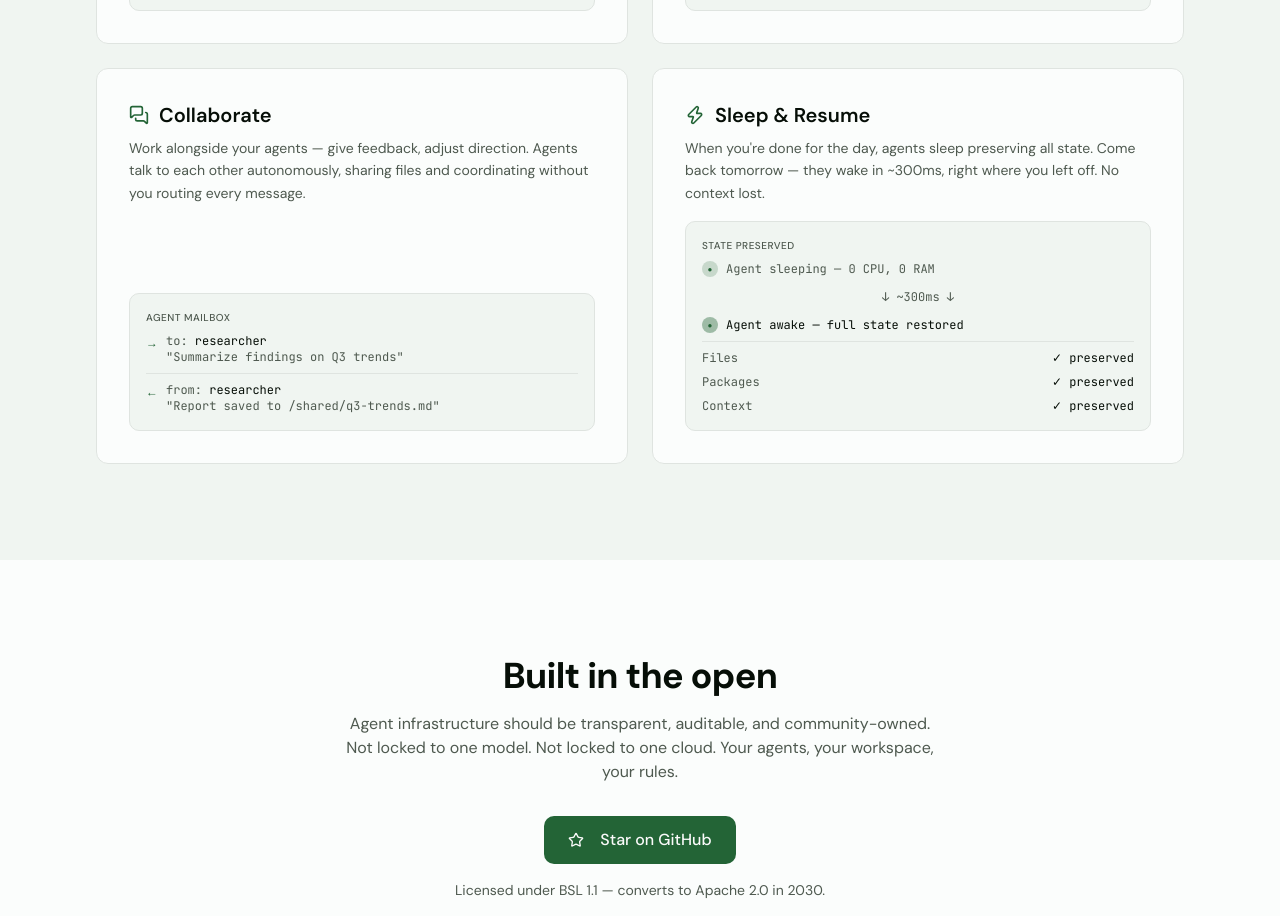
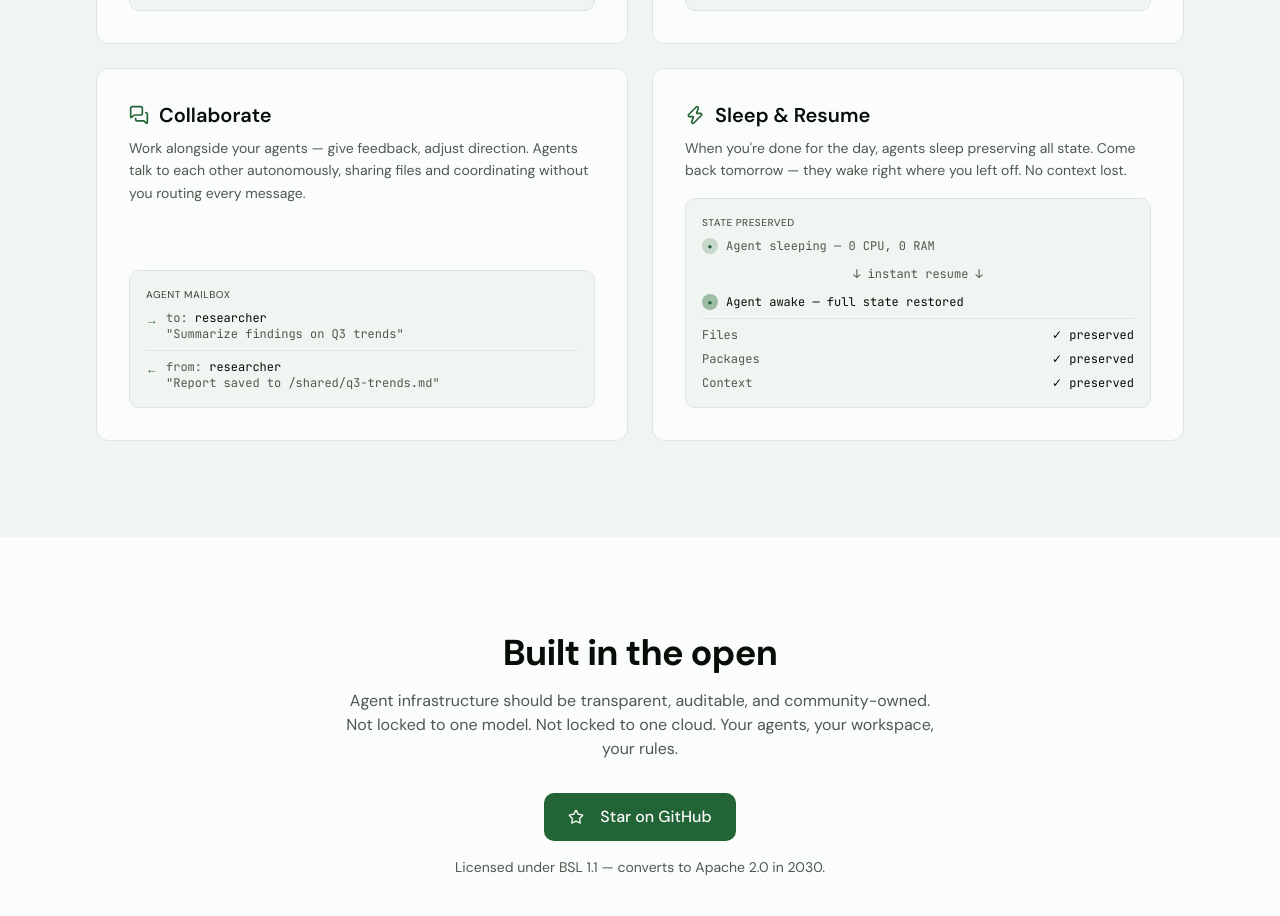
Before and after one commit to victor36max/shire-website, a Next.js app: page / in a window 1280 px wide. Shown: the part 4400-5316 px from the top of the page. Built offline with nearby package versions, Linux system fonts and the light colour scheme.

Commit message:
Remove hardware-specific performance claims from copy
Replace '~300ms' resume timing and '100GB NVMe' storage claims with
general descriptions to avoid over-promising on specific benchmarks.

Co-Authored-By: Claude Opus 4.6 <noreply@anthropic.com>

```diff
--- a/app/layout.tsx
+++ b/app/layout.tsx
@@ -143,7 +143,7 @@ export default function RootLayout({
                     "Shared filesystem across agents",
                     "Community agent catalog with pre-built templates",
                     "Real-time monitoring dashboard with browser terminal",
-                    "Sub-second sleep and resume (~300ms)",
+                    "Sleep and resume with full state preservation",
                     "Scheduled task automation (one-time or recurring)",
                     "7+ model providers: Anthropic, OpenAI, Google, Groq, xAI, Mistral, OpenRouter",
                     "Install globally via npm, deploy on any Linux VPS or local",
--- a/components/sections/how-it-works.tsx
+++ b/components/sections/how-it-works.tsx
@@ -37,7 +37,7 @@ const steps: Step[] = [
     title: "Sleep & Resume",
     icon: Zap,
     description:
-      "When you're done for the day, agents sleep preserving all state. Come back tomorrow — they wake in ~300ms, right where you left off. No context lost.",
+      "When you're done for the day, agents sleep preserving all state. Come back tomorrow — they wake right where you left off. No context lost.",
   },
 ];
 
@@ -144,7 +144,7 @@ function StepVisual({ index }: { index: number }) {
           </span>
         </div>
         <div className="flex items-center justify-center py-1">
-          <span className="text-muted-foreground">↓ ~300ms ↓</span>
+          <span className="text-muted-foreground">↓ instant resume ↓</span>
         </div>
         <div className="flex items-center gap-2">
           <span className="inline-flex h-4 w-4 items-center justify-center rounded-full bg-primary/40 text-[8px] text-primary">
--- a/content/blog/introducing-shire.mdx
+++ b/content/blog/introducing-shire.mdx
@@ -17,7 +17,7 @@ We thought there was a better way.
 
 ### Persistent Workspaces
 
-Each agent gets its own workspace with up to 100GB of NVMe storage. Install dependencies, save state, build up context over time. When an agent sleeps, its workspace is preserved. When it wakes up (~300ms resume time), everything is exactly where it left it.
+Each agent gets its own persistent workspace. Install dependencies, save state, build up context over time. When an agent sleeps, its workspace is preserved. When it wakes up, everything is exactly where it left it.
 
 ### Inter-Agent Communication
 
--- a/package.json
+++ b/package.json
@@ -24,10 +24,10 @@
   },
   "devDependencies": {
     "@tailwindcss/postcss": "^4.2.2",
-    "@types/node": "^25.5.0",
+    "@types/node": "25.5.0",
     "@types/react": "^19.2.14",
     "postcss": "^8.5.8",
     "tailwindcss": "^4.2.2",
-    "typescript": "^6.0.2"
+    "typescript": "6.0.2"
   }
 }
--- a/tsconfig.json
+++ b/tsconfig.json
@@ -33,7 +33,8 @@
     "**/*.ts",
     "**/*.tsx",
     ".next/types/**/*.ts",
-    ".next/dev/types/**/*.ts"
+    ".next/dev/types/**/*.ts",
+    ".next/dev/dev/types/**/*.ts"
   ],
   "exclude": [
     "node_modules"
```
Also changed, not shown: 1 other file (tests, documents, lock files or other folders).
